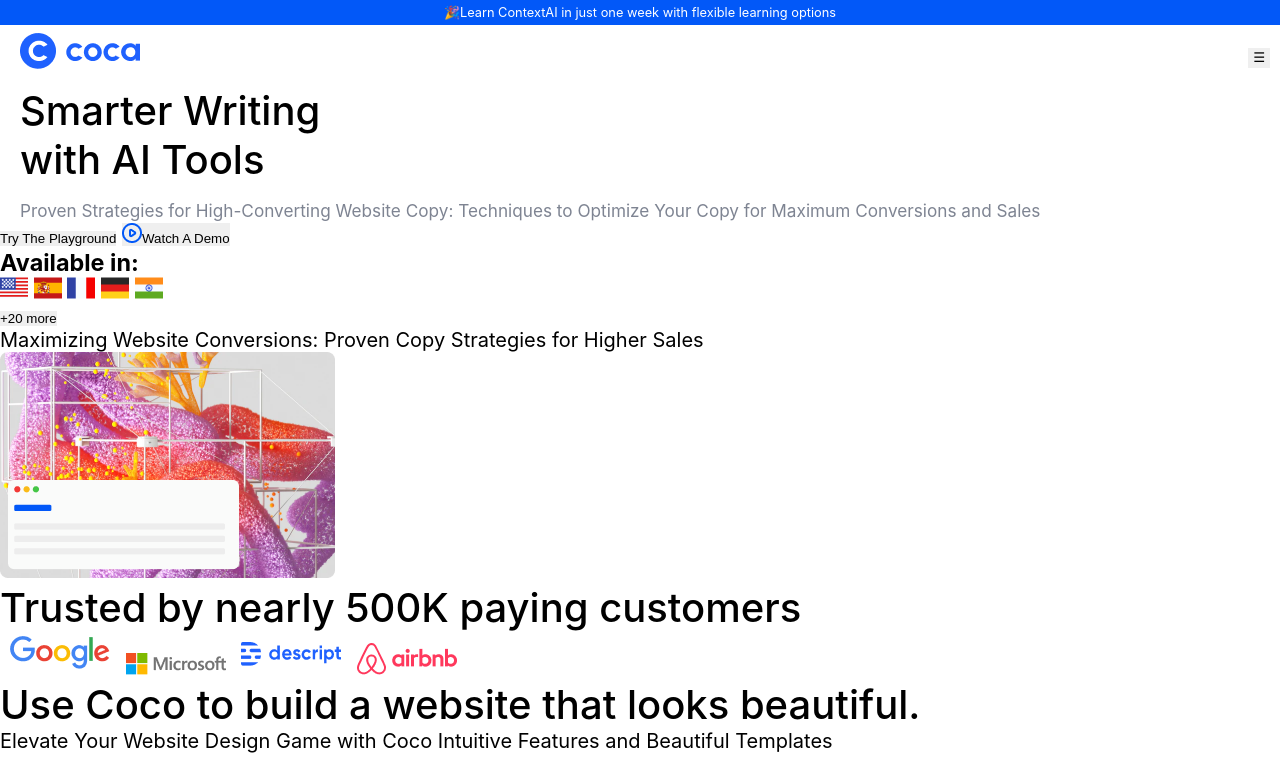
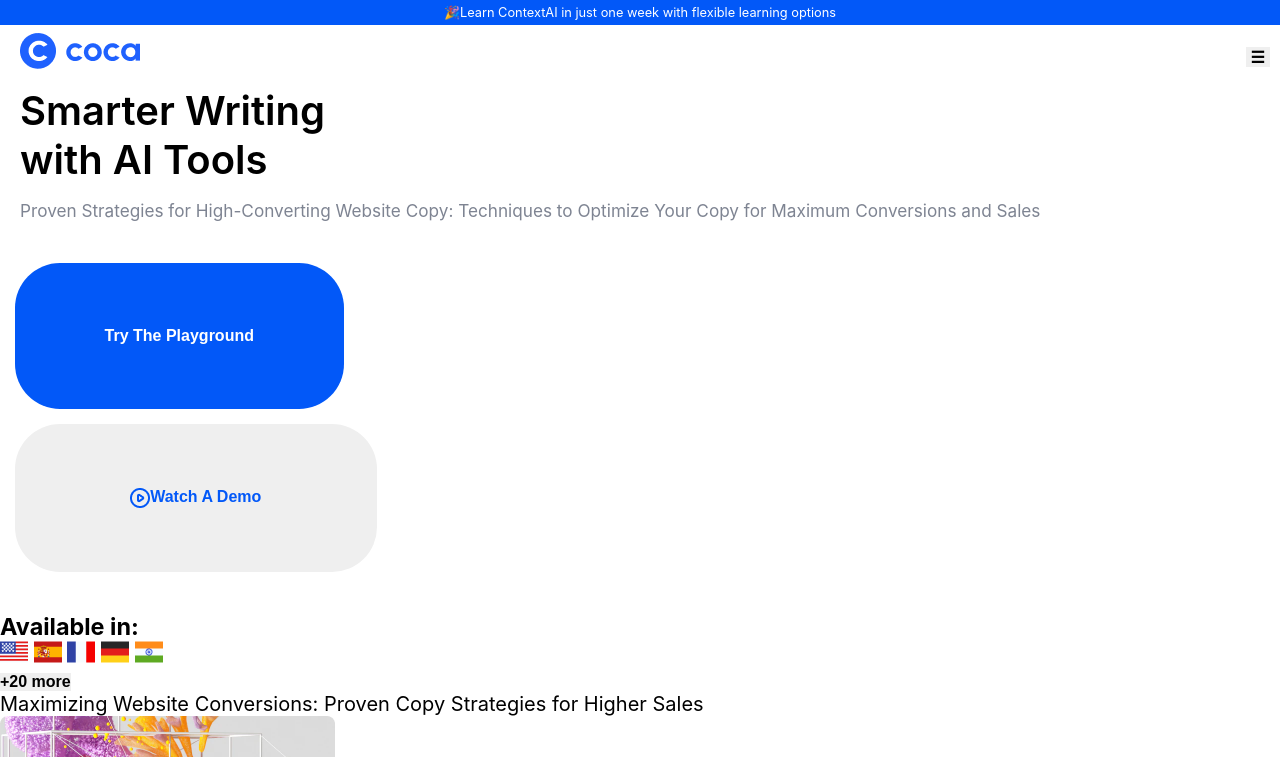
Before and after one commit to manu-hostin/Landing-AIWritingTools, a plain HTML site: page index.html in a window 1280 px wide. Shown: the top 757 px of the page. Drawn offline with Linux system fonts and the light colour scheme; a web font is replaced by a local one.

Commit message:
EH5-Feat: Adiciona -

```diff
--- a/style.css
+++ b/style.css
@@ -14,10 +14,14 @@
 }
 h1 {
     font-family: var(--font-title);  /* Usando a variável para a fonte Inter */
-    font-weight: 550;
+    font-weight: 600;
 }
 body {
     font-family: var(--font-title);
+}
+body button{
+    font-size: 0.8rem;
+    font-weight: 600;
 }
 *{
     margin: 0;
@@ -61,6 +65,22 @@ html {
     padding-right: 20px;
     color: var(--color-grey);
     line-height: 140%;
+    padding-bottom: 25px;
+}
+#first-button, #second-button{
+    display: flex;
+    margin: 15px;
+    border-radius: 45px;
+}
+#first-button{
+    padding: 5% 7% 5% 7%;
+    background-color: var(--color-blue);
+    color:#FFFFFF;
+}
+#second-button{
+    padding: 5% 9% 5% 9%;
+    margin-bottom: 40px;
+    color: var(--color-blue);
 }
 
 .boxes {
```
